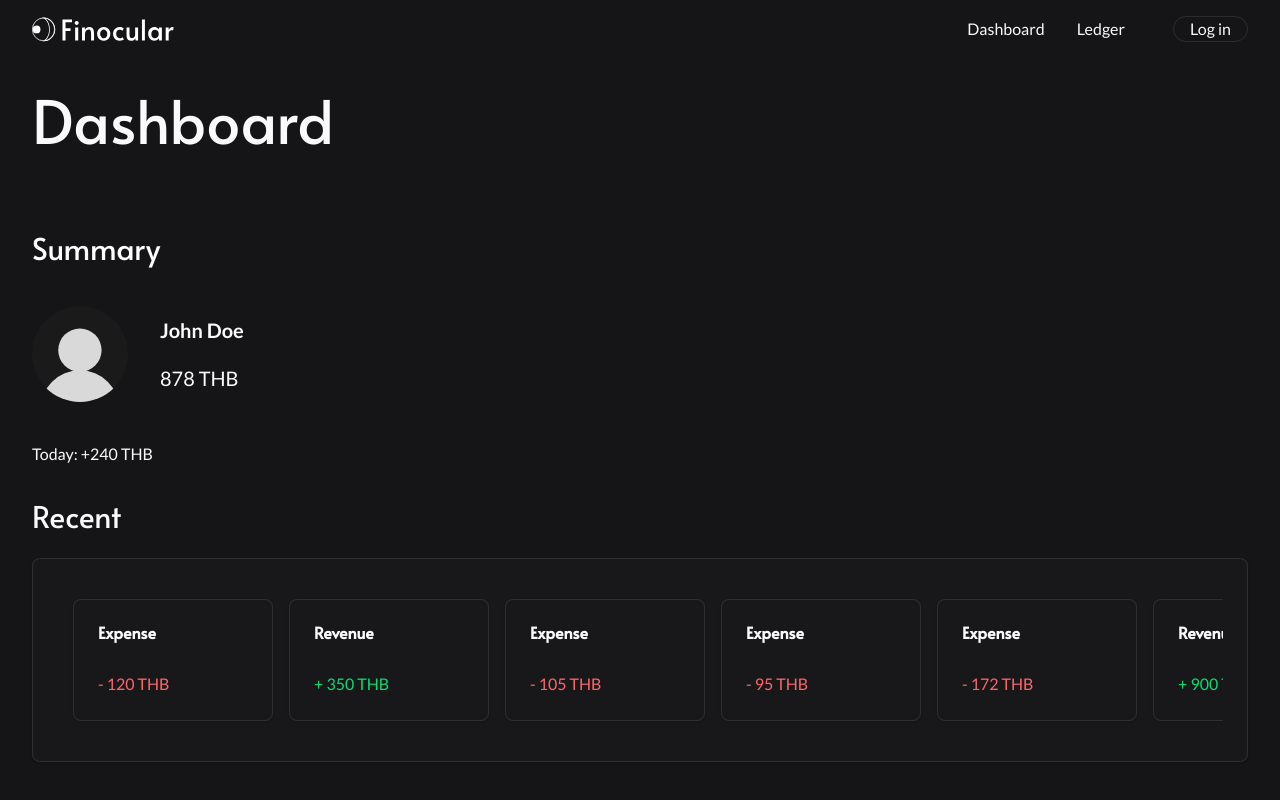
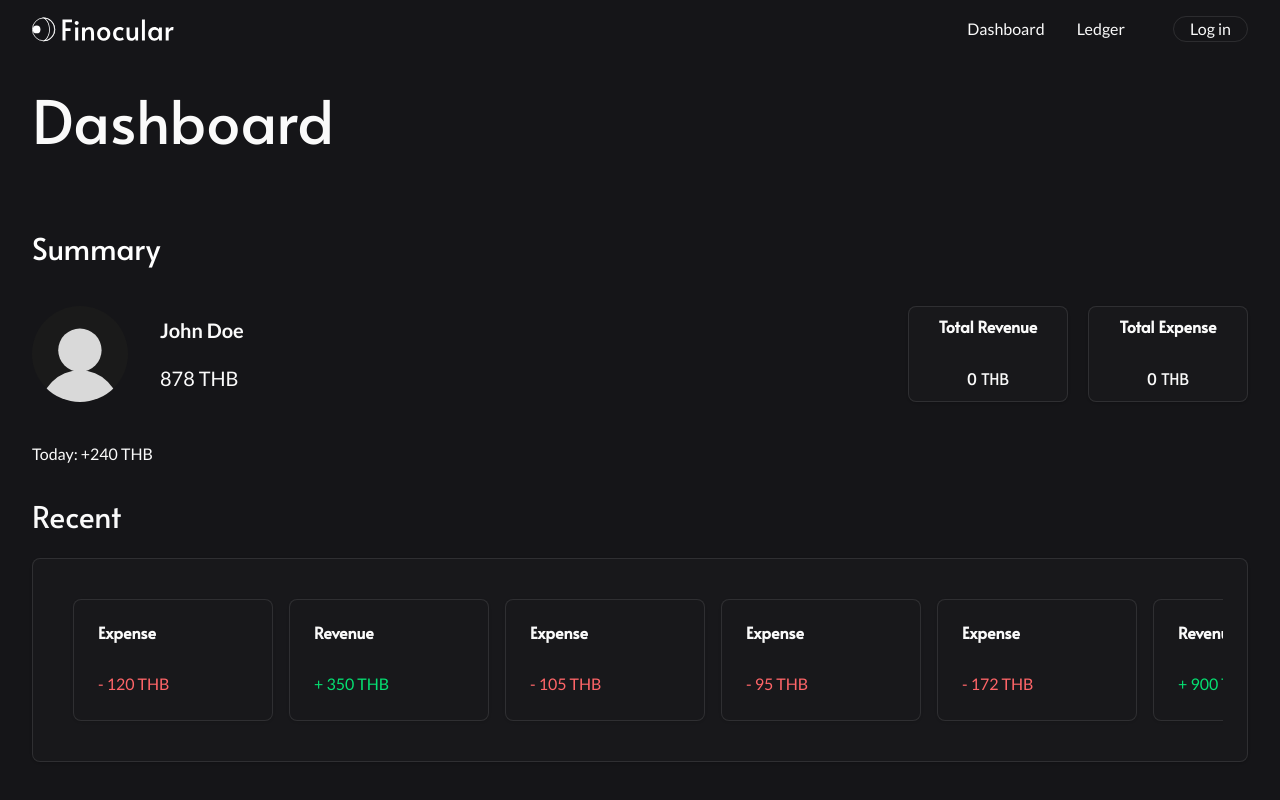
Before and after one commit to dwisarut/finocular, a React (Vite) app: page /dashboard in a window 1280 px wide. Shown: the top 800 px of the page. Built offline with nearby package versions, Linux system fonts and the light colour scheme.

Commit message:
feat: add net revenue and expense card

```diff
--- a/src/components/SummaryDB.tsx
+++ b/src/components/SummaryDB.tsx
@@ -2,20 +2,56 @@
 // COMPONENTS: Avatar, total earn or spend, net loss, net gain, cash flow visualization
 import { Avatar, AvatarFallback, AvatarImage } from "./ui/avatar";
 import summation from "./Summation";
+import { Card, CardContent, CardHeader, CardTitle } from "@/components/ui/card";
+import revenue from "./MockRevenue";
+import expense from "./MockExpense";
 
 function SummarySection() {
+  const revSum = () => {
+    let sum = 0;
+    for (let i = 0; i < revenue.length; i++) {
+      sum += revenue[i].value;
+    }
+    return sum;
+  };
+
+  const expSum = () => {
+    let sum = 0;
+    for (let i = 0; i < expense.length; i++) {
+      sum += expense[i].value;
+    }
+    return sum;
+  };
+
   return (
     <>
       <div className="flex flex-col gap-10">
         <h1 className="text-white text-3xl">Summary</h1>
-        <div className="flex flex-row">
+        <div className="flex flex-row justify-between">
+          <div className="flex flex-row gap-8">
             <Avatar className="w-24 h-auto">
               <AvatarImage src="/Avatar.svg" />
               <AvatarFallback>Avatar</AvatarFallback>
             </Avatar>
-          <div className="flex flex-col ml-8 text-xl justify-center gap-5 lato">
+            <div className="flex flex-col text-xl justify-center gap-5 lato">
               <h1 className="font-bold">John Doe</h1>
               <h2>{summation()} THB</h2>
+            </div>
+          </div>
+
+          <div className="flex flex-row gap-5">
+            <Card className="flex w-40 h-24 text-center justify-center">
+              <CardHeader>
+                <CardTitle>Total Revenue</CardTitle>
+              </CardHeader>
+              <CardContent>{revSum()} THB</CardContent>
+            </Card>
+            <Card className="flex w-40 h-24 text-center justify-center">
+              <CardHeader>
+                <CardTitle>Total Expense</CardTitle>
+              </CardHeader>
+              <CardContent>{expSum()} THB</CardContent>
+            </Card>
           </div>
         </div>
         <h3 className="lato">Today: +240 THB</h3>
```
Lines whose indentation alone changed are shown as unchanged.
